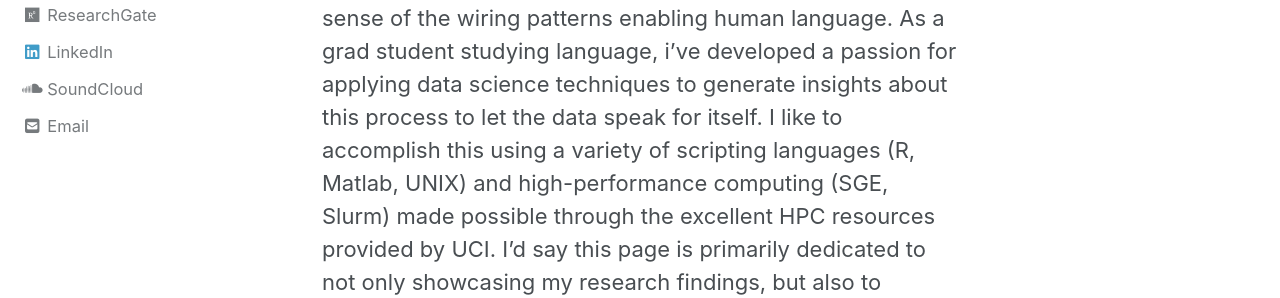
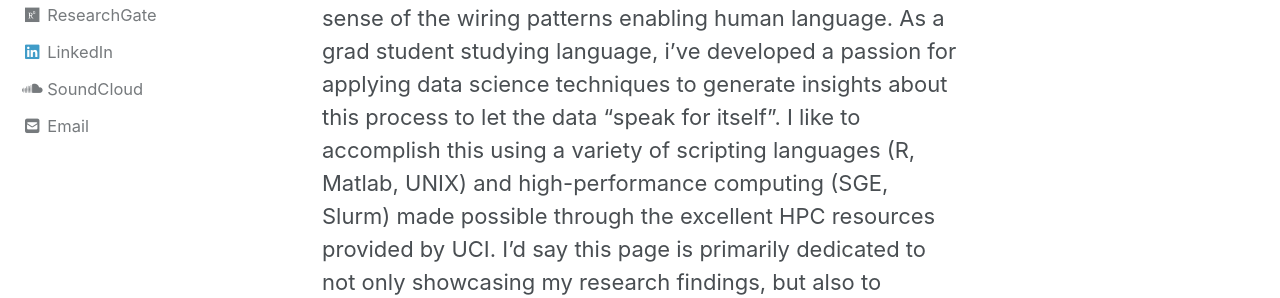
Before and after one commit to vbaboyan/vbaboyan.github.io, a Jekyll site: the page built from _pages/about.md, in a window 1280 px wide and 900 px high, scrolled down 202 px. Shown: the part 420-718 px from the top of the window. Built offline with Jekyll 4.4.1, drawn with Linux system fonts in a browser that asks for light colours; cached includes are drawn as plain includes; nearby versions of some CDN libraries; some of the changed text lies outside the part shown.

Commit message:
website edits

```diff
--- a/_pages/about.md
+++ b/_pages/about.md
@@ -3,7 +3,7 @@ title: "About"
 permalink: /about/
 ---
 
-I'm a graduate student currently pursuing a research doctorate in Cognitive Neuroscience from the Auditory & Language Neuroscience Lab at UC Irvine (UCI). As part of my dissertation work - generously funded by the National Science Foundation - I like to analyze MRI data to make sense of the wiring patterns enabling human language. As a grad student studying language, i've developed a passion for applying data science techniques to generate insights about this process to let the data speak for itself. I like to accomplish this using a variety of scripting languages (R, Matlab, UNIX) and high-performance computing (SGE, Slurm) made possible through the excellent HPC resources provided by UCI. I'd say this page is primarily dedicated to not only showcasing my research findings, but also to document some of my personal interests in nutrition using the tools i've acquired as a scientist. I truly believe that each of us are endowed with a responsibility to take care of our bodies and, with the unprecedented access to information brought forth by the internet, i'm excited to share ideas (and code) with others in the process.
+I'm a graduate student currently pursuing a research doctorate in Cognitive Neuroscience from the Auditory & Language Neuroscience Lab at UC Irvine (UCI). As part of my dissertation work - generously funded by the National Science Foundation - I like to analyze MRI data to make sense of the wiring patterns enabling human language. As a grad student studying language, i've developed a passion for applying data science techniques to generate insights about this process to let the data "speak for itself". I like to accomplish this using a variety of scripting languages (R, Matlab, UNIX) and high-performance computing (SGE, Slurm) made possible through the excellent HPC resources provided by UCI. I'd say this page is primarily dedicated to not only showcasing my research findings, but also to document some of my personal interests in nutrition using the tools i've acquired as a scientist. I truly believe that each of us are endowed with a responsibility to take care of our bodies and, with the unprecedented access to information brought forth by the internet, i'm excited to share ideas (and code) with others in the process.
 
 Professionally, I anticipate making the transition from academia into industry in order to work in translational environments where efforts to treat neurological illness are the primary force guiding company operations.
 
```
